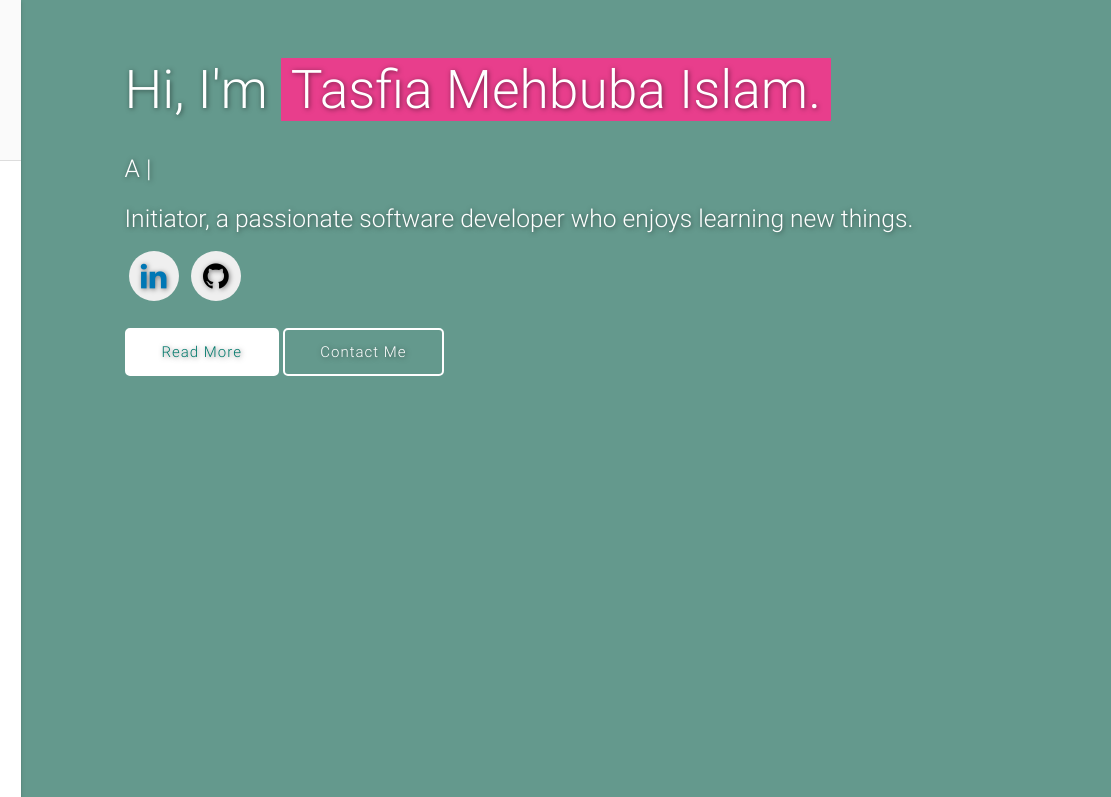
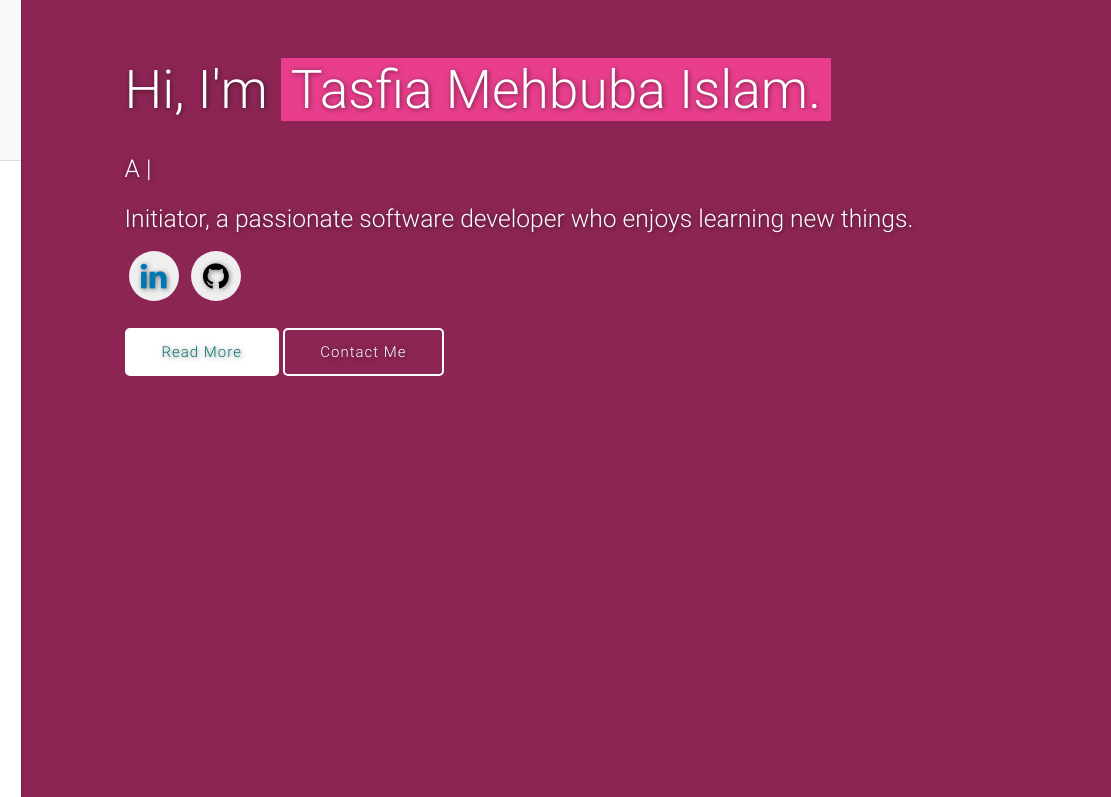
Before and after one commit to tasfia8/tasfia8.github.io, a plain HTML site: page index.html in a window 1280 px wide. Shown: the top 797 px of the page, 169-1280 px from the left. Drawn offline with nearby package versions, Linux system fonts and the light colour scheme; files whose address does not match are found by name.

Commit message:
Update style.css Activity 3 Change colour background 3

```diff
--- a/css/style.css
+++ b/css/style.css
@@ -320,7 +320,7 @@ h3 {
 } */
 
 #intro.section {
-  background: #a7ffeb repeat;
+  background: #E83E8C repeat;  /* Activity 3 Own Background Only change 1 initially line was : background: #a7ffeb repeat; */
   position: relative;
 }
 
```
